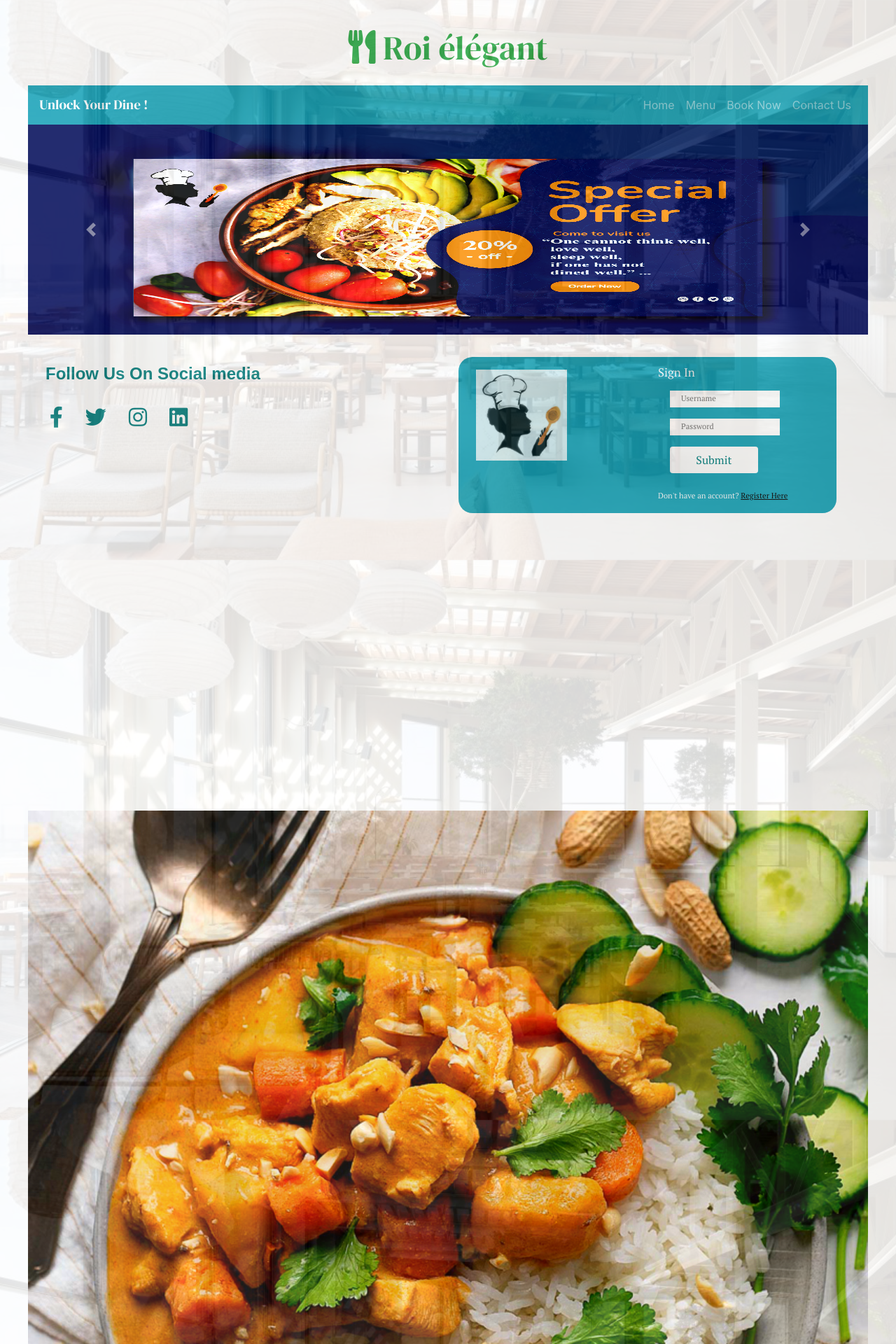
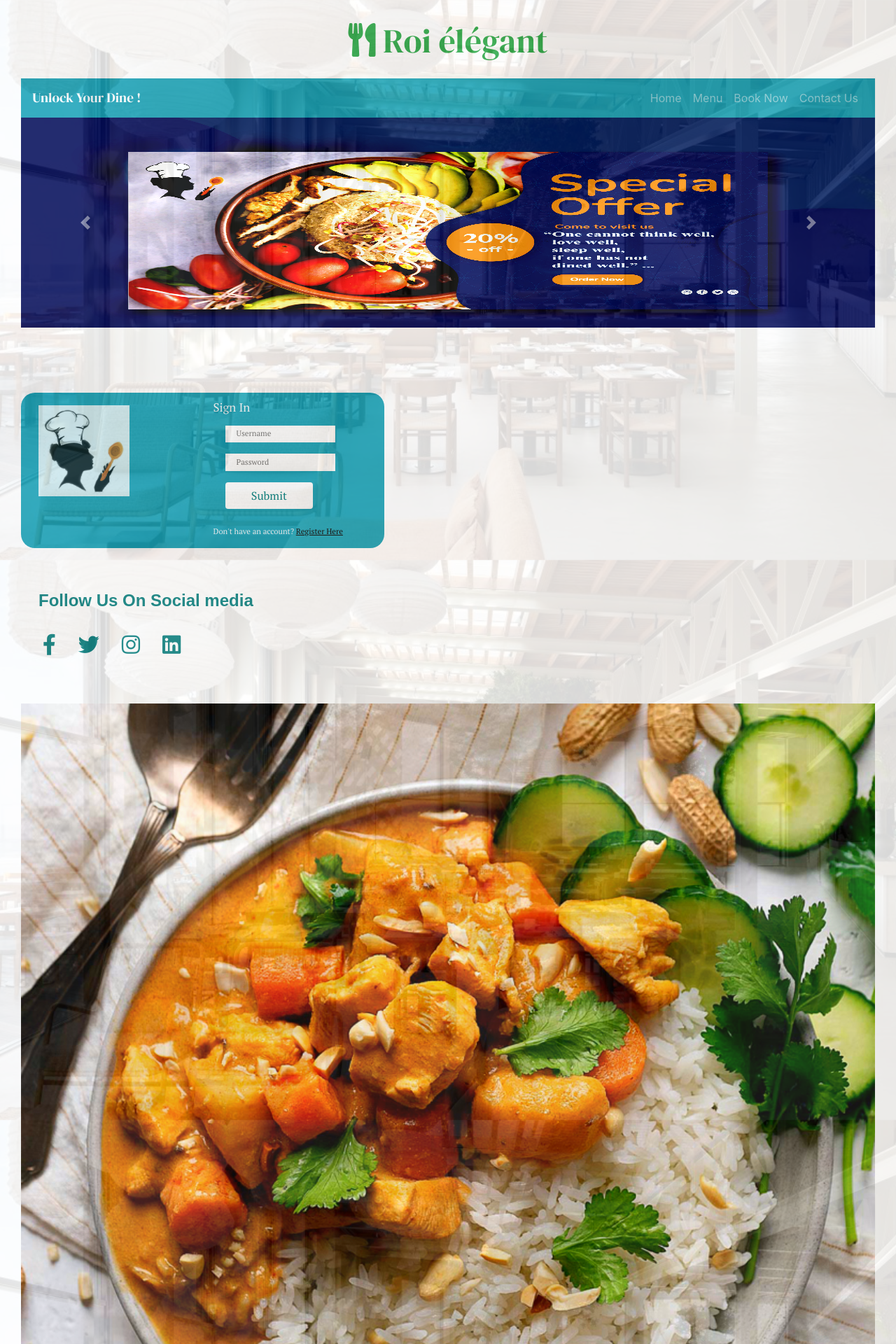
Before and after one commit to git1999mmr/RMS, a PHP site: page / in a window 1280 px wide. Shown: the top 1920 px of the page at 70% size. Run offline with PHP 8.4, Linux system fonts and the light colour scheme; some libraries are stand-ins or nearby versions; some web fonts are replaced.

Commit message:
Update index.css

```diff
--- a/index.css
+++ b/index.css
@@ -12,7 +12,7 @@ html {
 	  opacity: 0.85;
 	  width: auto;
 	  height: fit-content;
-	  padding: 40px;
+	  padding: 30px;
   }
   h1{
 	  font-family: 'DM Serif Display', serif;
@@ -105,9 +105,9 @@ html {
 		  font-weight: bold;
 		  color: rgb(8, 128, 128);
 		  font-family: 'PT Sans Narrow', sans-serif;
-		  font-size: 50%;
+		  font-size: 60%;
 		  padding: 10px;
-		  font-size: 30px;
+		  font-size: 40px;
 		  color: rgb(8, 128, 128);
 	  }
   #con7{
@@ -132,7 +132,7 @@ html {
 	  }
   .bottomrow{
 	  text-align: nowrap;
-	  margin-top: 50%;
+	  margin-top: 10%;
 	  filter: brightness(200%);
 	  filter: contrast(200%);
 	  filter: drop-shadow(150%);
@@ -142,6 +142,15 @@ html {
 	  outline: 1px dotted;
   }
   #login{
+	  display: block;
 	  position: relative;
-	  float: right;
+	  float:left;
+	  padding-top: 0%;
+	  padding: 5%;
+	  padding-left: 0%;
   }
+  #login1{
+	display: block;
+	position: relative;
+	float: left;
+}
```
